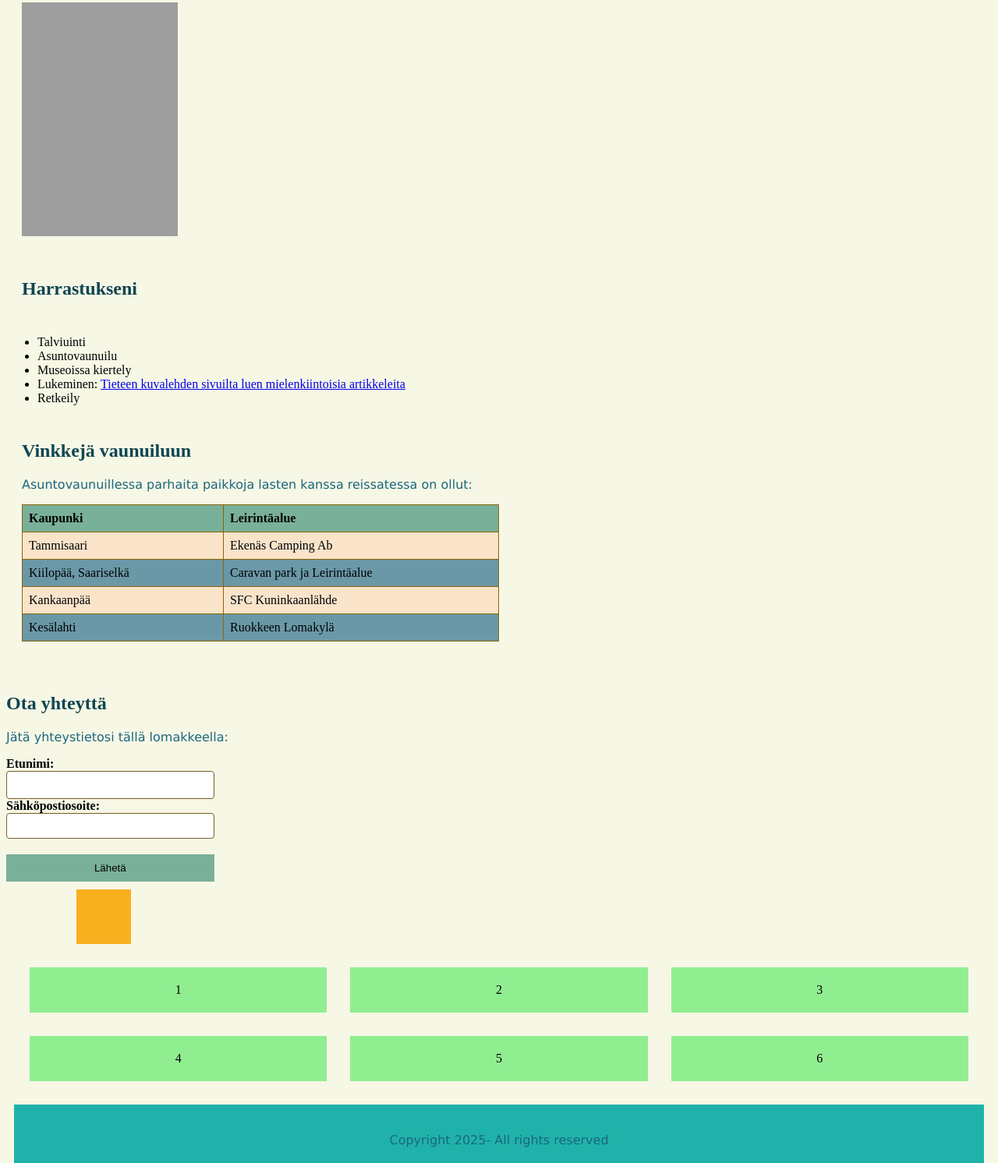
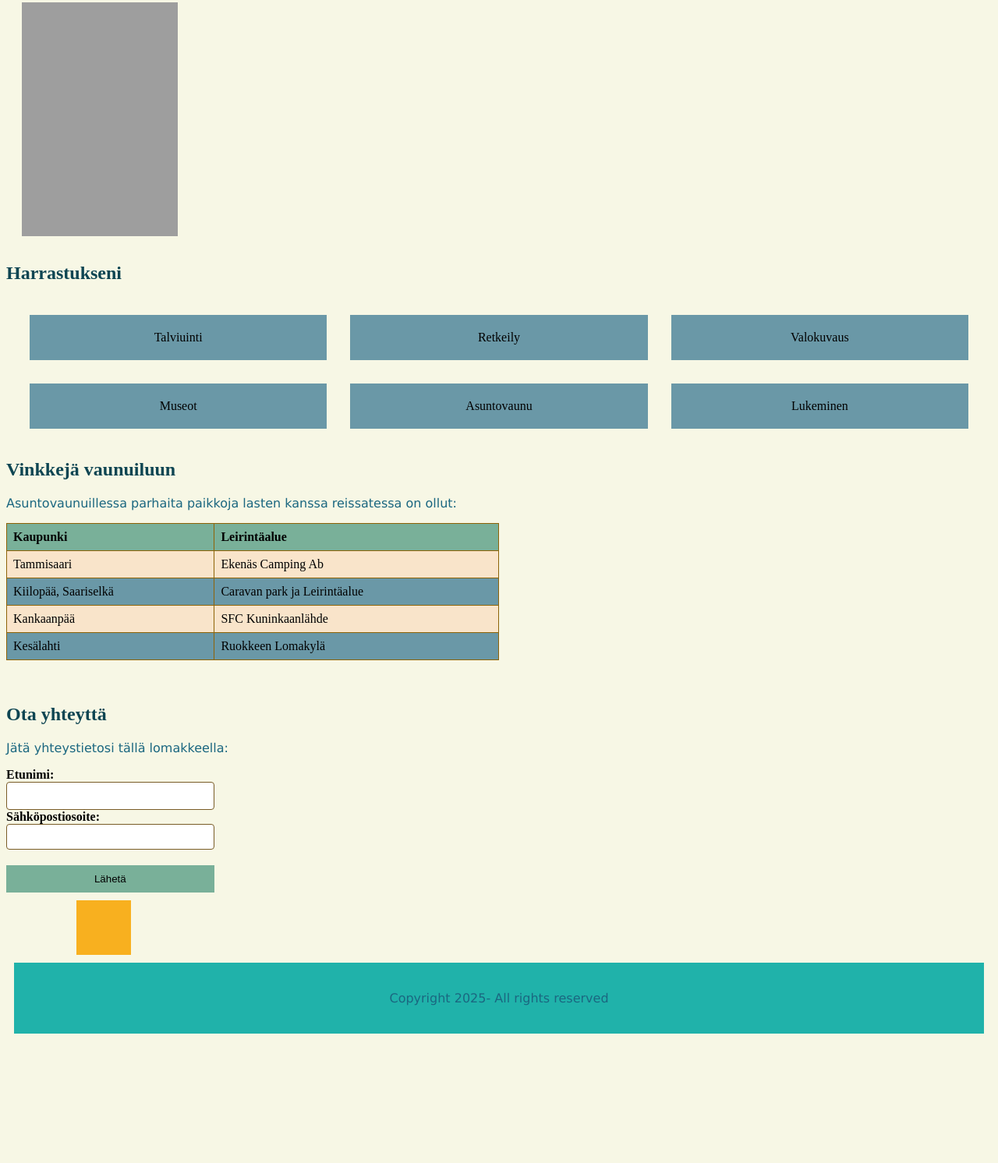
Before and after one commit to RiikkaW/Websovellukset, a plain HTML site: page WS04_PageLayoutTechniques/index.html in a window 1280 px wide. Shown: the part 568-2060 px from the top of the page at 78% size. After the commit the page ends 1904 px from the top, so only its background shows below. Drawn offline with Linux system fonts and the light colour scheme; grey boxes are pictures that could not be loaded.

Commit message:
uusin versio

```diff
--- a/WS04_PageLayoutTechniques/index.html
+++ b/WS04_PageLayoutTechniques/index.html
@@ -14,23 +14,22 @@
       <meta charset="UTF-8">
         <title>Riikka Widenius-WS tehtävät</title>
     </head>
-  <body>
+    <body>
+    <div class="flex-container">
+        <div class="box"><a href="#Minusta">Minusta</a></div>
+        <div class="box"><a href="#Vinkkejävaunuiluun">Vinkkejä vaunuiluun</a></div>
+        <div class="box"><a href="#OtaYhteyttä">Ota yhteyttä</a></div>
+    </div>
       <header>
         <h1 style="color:rgb(12, 67, 90)">Riikka Widenius</h1>
         <blockquote class="quote">
           Älä hättäile, istu mättäälle, keitämmä kahvit, kyllä se pipo löytyy
         </blockquote>
-        <div class="flex-container">
-            <div class="box"><a href="#Minusta">Minusta</a></div>
-            <div class="box"><a href="#Vinkkejävaunuiluun">Vinkkejä vaunuiluun</a></div>
-            <div class="box"><a href="#OtaYhteyttä">Ota yhteyttä</a></div>
-        </div>
     </header>
 <main>
     <div>
     <section id="Minusta">
         <h2>Kuka olen</h2>
-
     <p>Olen luonnosta, historiasta ja pyskologiasta kiinnostunut herkkävaistoinen pohdiskelija. Haluan ymmärtää miksi luonto ja ihmiset toimivat niin kuin toimivat. Nyttemmin olen kiinnostunut ymmärtämään miten digitaalinen maailma toimii.</p>
     <p>Vapaa-aikana nautin retkeilystä perheeni (aviomies, tytöt 4v. ja 8v.) kanssa. Asun lähellä luontoa Vuosaaressa ja usein arjen keskellä retkeilemme kotinurkilla. Kesäisin reissaamme asuntovaunu mukanamme.</p>
     <p>Viime vuosina olen innostunu talviuinnista. Avantouinti on mitä parhain keino karisuttaa arjen kiire ja stressi. Se auttaa siirämään huomion käsilläolevaan hetkeen ja keho sekä mieli rentoutuvat. Tykkään myös käydä museoissa ja lukea.</p>
@@ -39,18 +38,17 @@
     <div>
     <img src="./images/IMG20230218105918.jpg" alt="vaaleatukkainen nainen vihreä pipo päässään ja punainen takki yllään" width="200" height="300" class="filter-image">
    </div>
-<div><h2>Harrastukseni</h2></div>
-<ul>
-  <li>Talviuinti</li>
-  <li>Asuntovaunuilu</li>
-  <li>Museoissa kiertely</li>
-  <li>
-    Lukeminen:
-  <a href="https://tieku.fi/">Tieteen kuvalehden sivuilta luen mielenkiintoisia artikkeleita</a>
-</li>
-  <li>Retkeily</li>
-</ul>
-<div>
+   <section id="Harrastukseni">
+   <h2>Harrastukseni</h2>
+<div class="grid-container">
+    <div class="grid-item">Talviuinti</div>
+    <div class="grid-item">Retkeily</div>
+    <div class="grid-item">Valokuvaus</div>
+    <div class="grid-item">Museot</div>
+    <div class="grid-item">Asuntovaunu</div>
+    <div class="grid-item">Lukeminen</div>
+  </div>
+</section>
     <section id="Vinkkejävaunuiluun">
 
         <h2>Vinkkejä vaunuiluun</h2>
@@ -78,7 +76,6 @@
     <td>Ruokkeen Lomakylä</td>
   </tr>
 </table><br><br>
-</div>
     <section id="OtaYhteyttä">
       <h2>Ota yhteyttä</h2>
       <p>Jätä yhteystietosi tällä lomakkeella:</p>
@@ -92,14 +89,6 @@
   </form>
   </main>
 <div class="animation-box"></div>
-  <div class="grid-container">
-    <div class="grid-item">1</div>
-    <div class="grid-item">2</div>
-    <div class="grid-item">3</div>
-    <div class="grid-item">4</div>
-    <div class="grid-item">5</div>
-    <div class="grid-item">6</div>
-  </div>
   <div class="responsive-box">
   <footer>
     <p>Copyright 2025- All rights reserved</p>
--- a/WS04_PageLayoutTechniques/style.css
+++ b/WS04_PageLayoutTechniques/style.css
@@ -129,7 +129,7 @@ input[type="Submit"]:hover {
       }
 
       .box {
-        background-color: lightblue;
+        background-color: rgb(249, 228, 202);
         padding: 20px;
         text-align: center;
       }
@@ -140,7 +140,7 @@ input[type="Submit"]:hover {
       }
 
       .grid-item {
-        background-color: lightgreen;
+        background-color: rgb(106, 152, 167);
         padding: 20px;
         text-align: center;
       }
```
